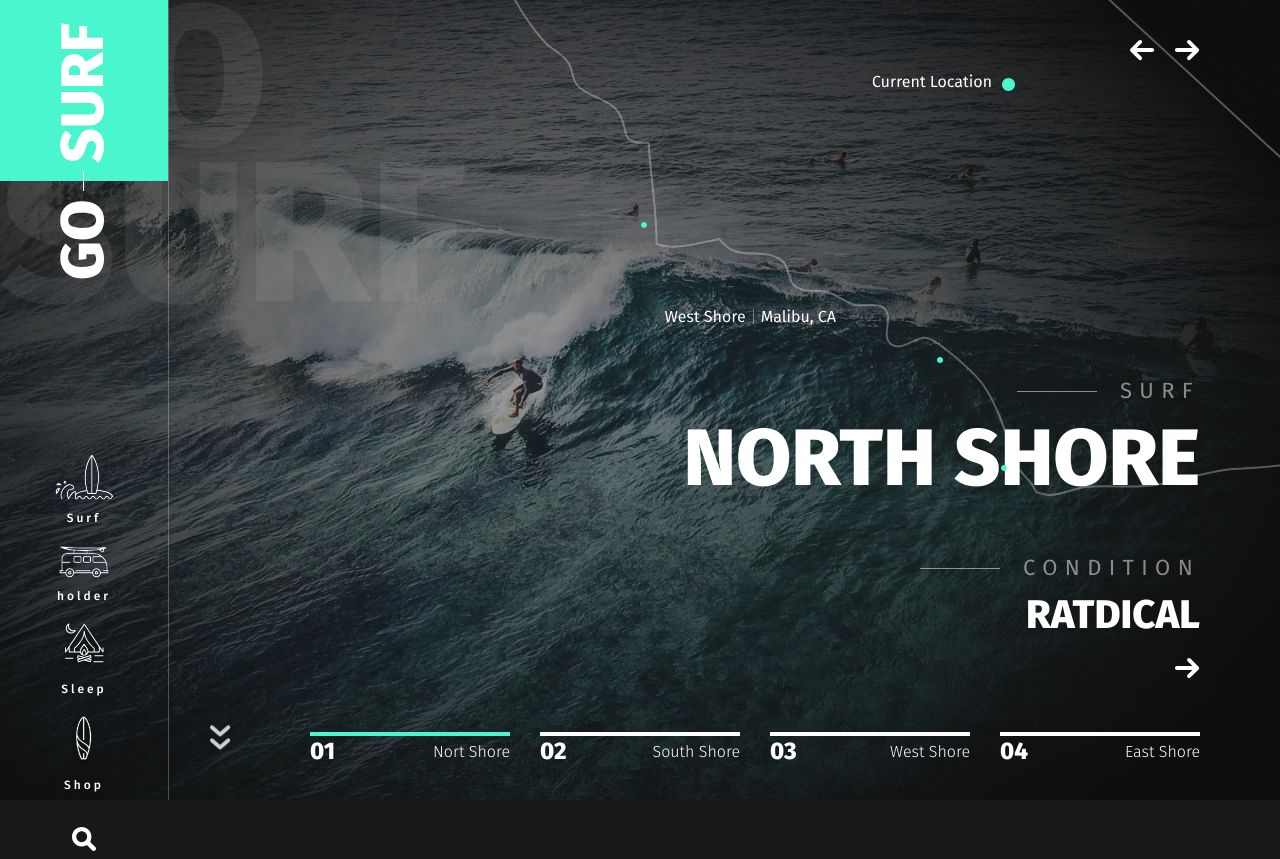
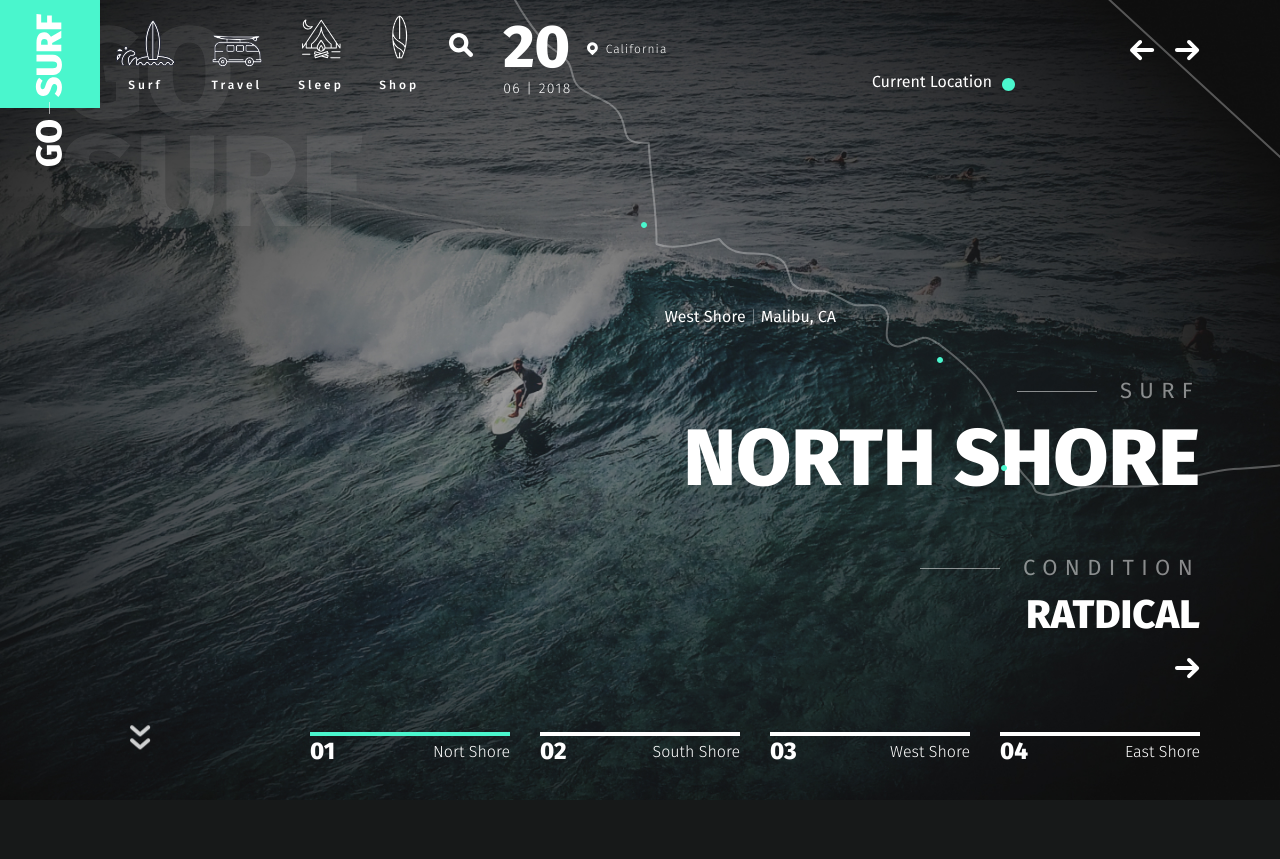
Before and after one commit to Weadmead/GoSurf, a website: page app/index.html in a window 1280 px wide. Shown: the top 859 px of the page. After the commit the page ends 805 px from the top, so only its background shows below. Drawn offline with nearby package versions, Linux system fonts and the light colour scheme; files that its build step writes are made by us from their sources.

Commit message:
start adaptive

```diff
--- a/app/index.html
+++ b/app/index.html
@@ -73,22 +73,22 @@
                     <nav class="menu">
                         <ul class="menu__list">
                             <li>
-                                <a href="#">
+                                <a href="#section-surf">
                                     <img src="images/nav-ico-1.svg" alt=""><span>Surf</span>
                                 </a>
                             </li>
                             <li>
-                                <a href="#">
-                                    <img src="images/nav-ico-2.svg" alt=""><span>holder</span>
+                                <a href="#section-travel">
+                                    <img src="images/nav-ico-2.svg" alt=""><span>Travel</span>
                                 </a>
                             </li>
                             <li>
-                                <a href="#">
+                                <a href="#section-sleep">
                                     <img src="images/nav-ico-3.svg" alt=""><span>Sleep</span>
                                 </a>
                             </li>
                             <li>
-                                <a href="#">
+                                <a href="#section-shop">
                                     <img src="images/nav-ico-4.svg" alt=""><span>Shop</span>
                                 </a>
                             </li>
@@ -181,8 +181,8 @@
 
             </header>
 
-            <div class="container">
-                <section class="surf">
+            <!-- <div class="container">
+                <section class="surf" id="section-surf">
                     <div class="surf__title title">
                         <span>
                             Surf
@@ -540,7 +540,7 @@
                     </div>
                 </section>
 
-                <section class="holder">
+                <section class="holder travel" id="section-travel">
                     <div class="holder__title title">
                         <span>
                             Travel
@@ -904,7 +904,7 @@
                 </section>
 
 
-                <section class="holder sleep">
+                <section class="holder sleep" id="section-sleep">
                     <div class="holder__title title">
                         <span>
                             Sleep
@@ -1412,7 +1412,7 @@
                     </div>
                 </section>
 
-                <section class="shop">
+                <section class="shop" id="section-shop">
                     <div class="shop__title title">
                         <span>
                             Shop
@@ -1580,8 +1580,6 @@
                                                 <div class="shop__extras-name">Pura Vida</div>
                                                 <div class="shop__extras-price">$27.99</div>
                                             </div>
-
-
                                         </div>
                                     </div>
                                 </div>
@@ -1771,7 +1769,7 @@
                 </div>
         </footer>
 
-    </div>
+    </div> -->
 
 
 
--- a/app/scss/_media.scss
+++ b/app/scss/_media.scss
@@ -0,0 +1,71 @@
+@media (max-width: 1620px) {
+    .logo {
+        margin-bottom: 0;
+    }
+}
+
+@media (max-width: 1580px) {
+   .logo {
+    img {
+        width: 100px;
+    }
+   }
+   .header__tittle {
+        font-size: 130px;
+        line-height: 108px;
+        top: 20px;
+        left: 60px;
+   }
+   .menu {
+    padding-top: 10px;
+   }
+   .header__search {
+    padding-bottom: 6px;
+    margin-bottom: 0;
+    padding-top: 0;
+   }
+   .header__date {
+    font-size: 60px;
+    padding-top: 0;
+    span {
+        font-size: 14px;
+        padding-top: 0;
+        margin-bottom: 5px;
+    }
+   }
+   .header__arrows {
+    left: 130px;
+   }
+}
+
+@media (max-width: 1366px) {
+    .header__aside{
+        position: absolute;
+        border-right: none;
+        height: 100%;
+        text-align: left;
+        display: flex;
+    }
+    .menu {
+        padding-top: 0;
+    }
+    .menu__list {
+        text-align: center;
+        li{
+            display: inline-block;
+
+        }
+        a {
+            padding: 15px;
+        }
+    }
+    .header__search {
+        padding: 33px 15px 15px;
+    }
+    .header__date {
+        padding: 15px;
+    }
+    .header__loacation {
+        margin-top: 42px;
+    }
+}
--- a/app/scss/style.scss
+++ b/app/scss/style.scss
@@ -529,7 +529,6 @@
 
     .slider-dots__circle {
         position: relative;
-
         &::after {
             content: "";
             position: absolute;
```
